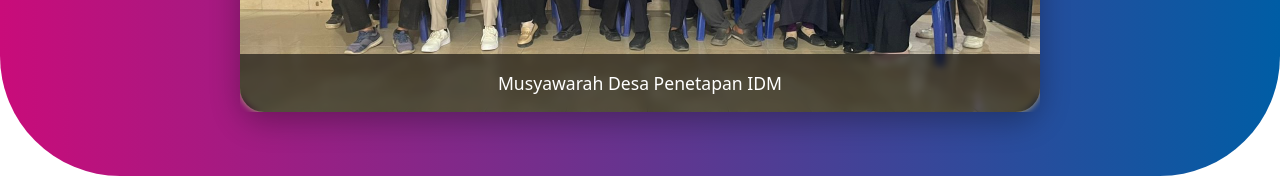
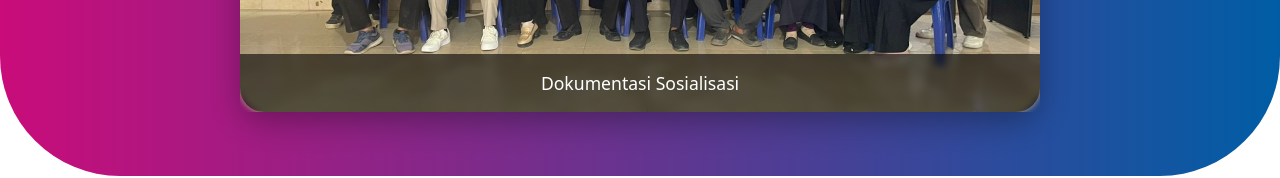
Before and after one commit to 3-206-jefri/Kapita-Selekta-Kelompok-2, a React (Vite) app: page / in a window 1280 px wide. Shown: the part 667-845 px from the top of the page. Built offline with nearby package versions, Linux system fonts and the light colour scheme; the HTML template or start-up script is replaced by a standard one.

Commit message:
masukin data

```diff
--- a/src/Hero.jsx
+++ b/src/Hero.jsx
@@ -6,7 +6,7 @@ const Hero = () => {
   // 2. ID harus unik (item terakhir diubah jadi id: 4)
   // 3. Typo '/Public' diperbaiki jadi huruf kecil
   const slides = [
-    { id: 1, src: '/FotoKegiatan.jpg', caption: 'Musyawarah Desa Penetapan IDM' },
+    { id: 1, src: '/FotoKegiatan.jpg', caption: 'Dokumentasi Sosialisasi' },
     { id: 2, src: '/FotoKegiatan4.jpg', caption: 'Sosialisasi Literasi Digital' },
     { id: 3, src: '/FotoKegiatan2.jpg', caption: 'Sosialisasi Keamanan Siber' },
     { id: 4, src: '/FotoKegiatan3.jpg', caption: 'Peserta Sosialisasi '}
```
